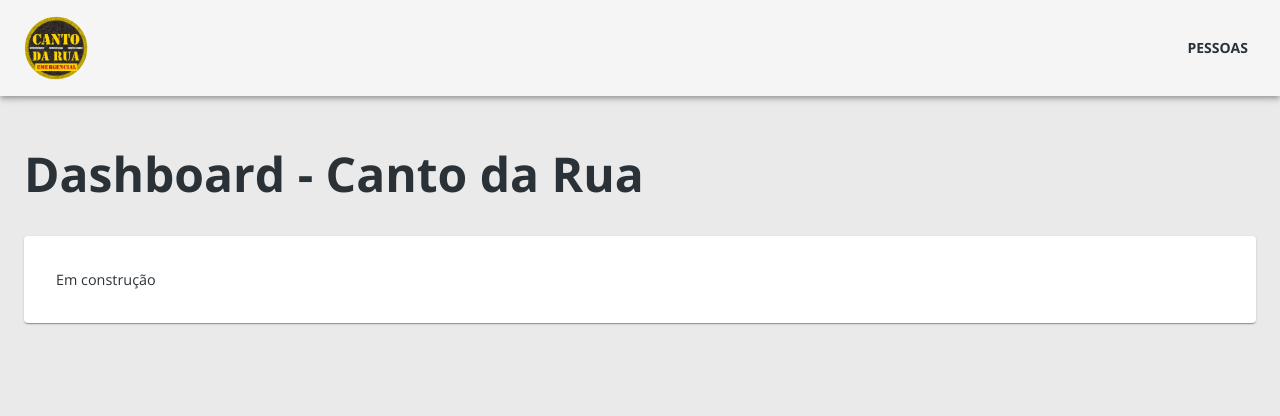
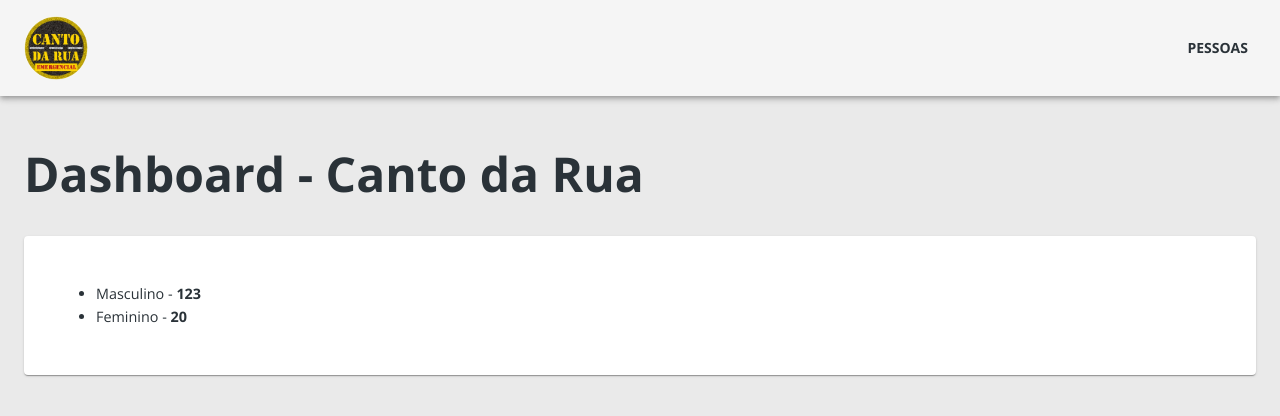
Before and after one commit to cantodaruaemergencial/app, a Next.js app: page /dashboard in a window 1280 px wide. Shown: the top 416 px of the page. Built offline with nearby package versions, Linux system fonts and the light colour scheme; no server answers.

Commit message:
dashboard

```diff
--- /dev/null
+++ b/components/Pages/Dashboard/DashboardGenderComponent.tsx
@@ -0,0 +1,14 @@
+import { ReactElement } from 'react';
+
+const DashboardGenderComponent = (): ReactElement => (
+  <ul>
+    <li>
+      Masculino - <strong>123</strong>
+    </li>
+    <li>
+      Feminino - <strong>20</strong>
+    </li>
+  </ul>
+);
+
+export default DashboardGenderComponent;
--- a/components/Pages/DashboardPage.tsx
+++ b/components/Pages/DashboardPage.tsx
@@ -3,6 +3,8 @@
 import styled from 'styled-components';
 
 import PageHeader from '../PageHeader';
+
+import DashboardGenderComponent from './Dashboard/DashboardGenderComponent';
 
 import { useAuthState } from '#/packages/auth/auth-context';
 
@@ -19,7 +21,9 @@
   return (
     <Container>
       <PageHeader title={title} />
-      <DashboardCard>Em construção</DashboardCard>
+      <DashboardCard>
+        <DashboardGenderComponent />
+      </DashboardCard>
     </Container>
   );
 };
--- a/packages/api/strapi.ts
+++ b/packages/api/strapi.ts
@@ -3,7 +3,8 @@
 const LOCAL_STORAGE_CREDENTIAL_KEY = 'strapi:credentials';
 
 const {
-  NEXT_PUBLIC_STRAPI_API_URL = 'https://api-mvp.cantodaruaemergencial.com.br',
+  // NEXT_PUBLIC_STRAPI_API_URL = 'https://api-mvp.cantodaruaemergencial.com.br',
+  NEXT_PUBLIC_STRAPI_API_URL = 'http://localhost:1337',
 } = process.env;
 
 export function getUserProfile(): UserProfile | null {
--- /dev/null
+++ b/types/Dashboard.tsx
@@ -0,0 +1,4 @@
+export interface DashboardGender {
+  gender: string;
+  total: number;
+}
```
Also changed, not shown: services/DashboardService.tsx (added, +9 -0 lines).
